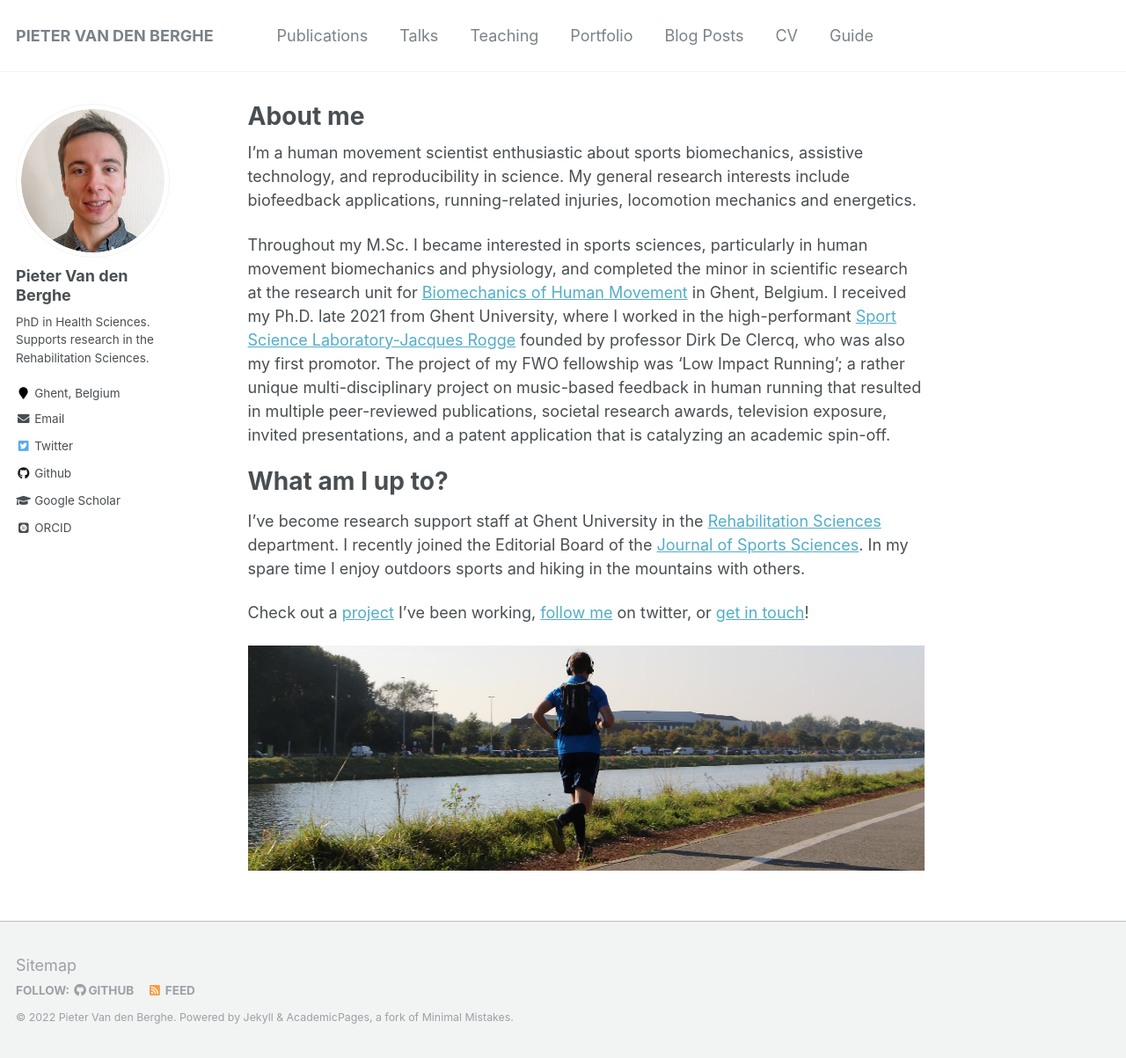
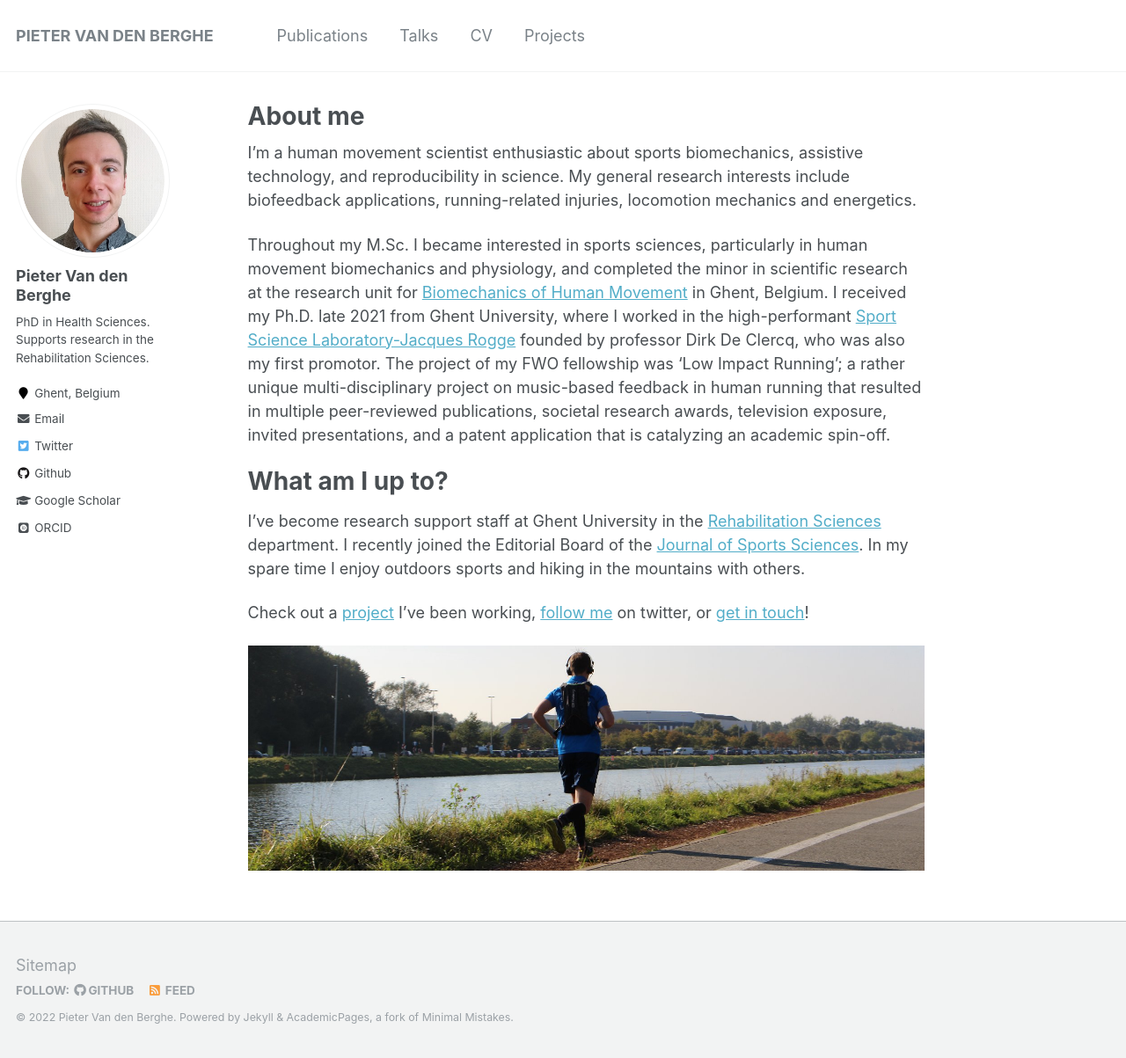
Before and after one commit to pivdnber/pivdnber.github.io, a Jekyll site: the page built from _pages/about.md, in a window 1280 px wide and 1203 px high. Shown: the whole window at 88% size. Built offline with Jekyll 4.4.1, drawn with Linux system fonts in a browser that asks for light colours; some web fonts are replaced.

Commit message:
Update navigation.yml

```diff
--- a/_data/navigation.yml
+++ b/_data/navigation.yml
@@ -6,17 +6,17 @@ main:
   - title: "Talks"
     url: /talks/
 
-  - title: "Teaching"
-    url: /teaching/
+#  - title: "Teaching"
+#    url: /teaching/
 
-  - title: "Portfolio"
-    url: /portfolio/
+#  - title: "Portfolio"
+#    url: /portfolio/
 
-  - title: "Blog Posts"
-    url: /year-archive/
+#  - title: "Blog Posts"
+#    url: /year-archive/
 
   - title: "CV"
     url: /cv/
 
-  - title: "Guide"
+  - title: "Projects"
     url: /markdown/
```
